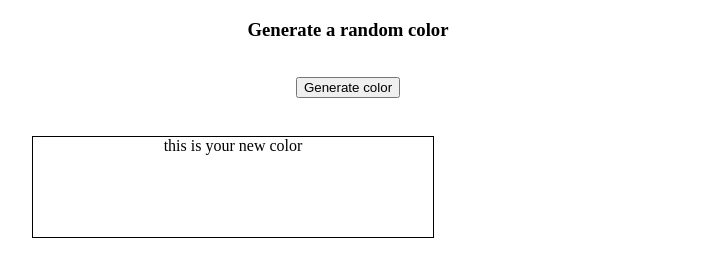
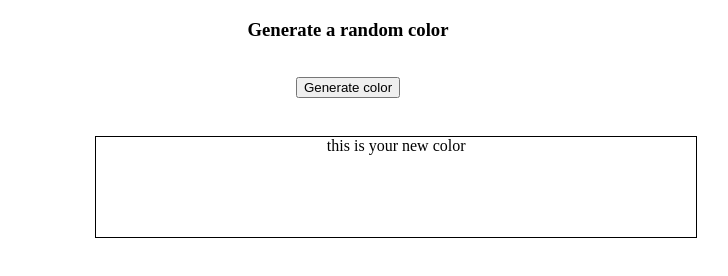
Before and after one commit to Nikita291004/generate_color, a plain HTML site: page index.html in a window 1280 px wide. Shown: the whole page, without its empty margins (292-1020 px from the left). Drawn offline with Linux system fonts and the light colour scheme.

Commit message:
Update style.css

```diff
--- a/style.css
+++ b/style.css
@@ -6,10 +6,10 @@ body{
 
 div{
     height: 100px;
-    width: 400px;
+    width: 600px;
     border: 1px solid black;
     margin-top: 3%;
-    margin-left: 25%;
+    margin-left: 30%;
     display: flex;
     justify-content: center;
 }
```
